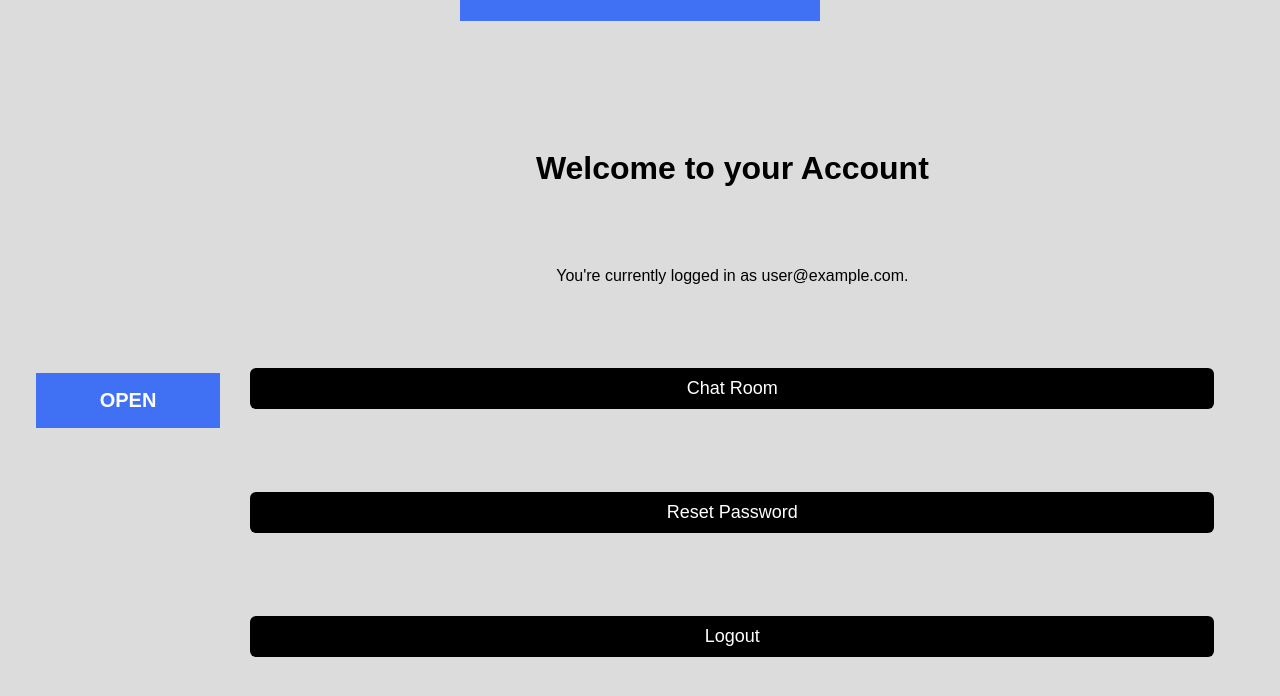
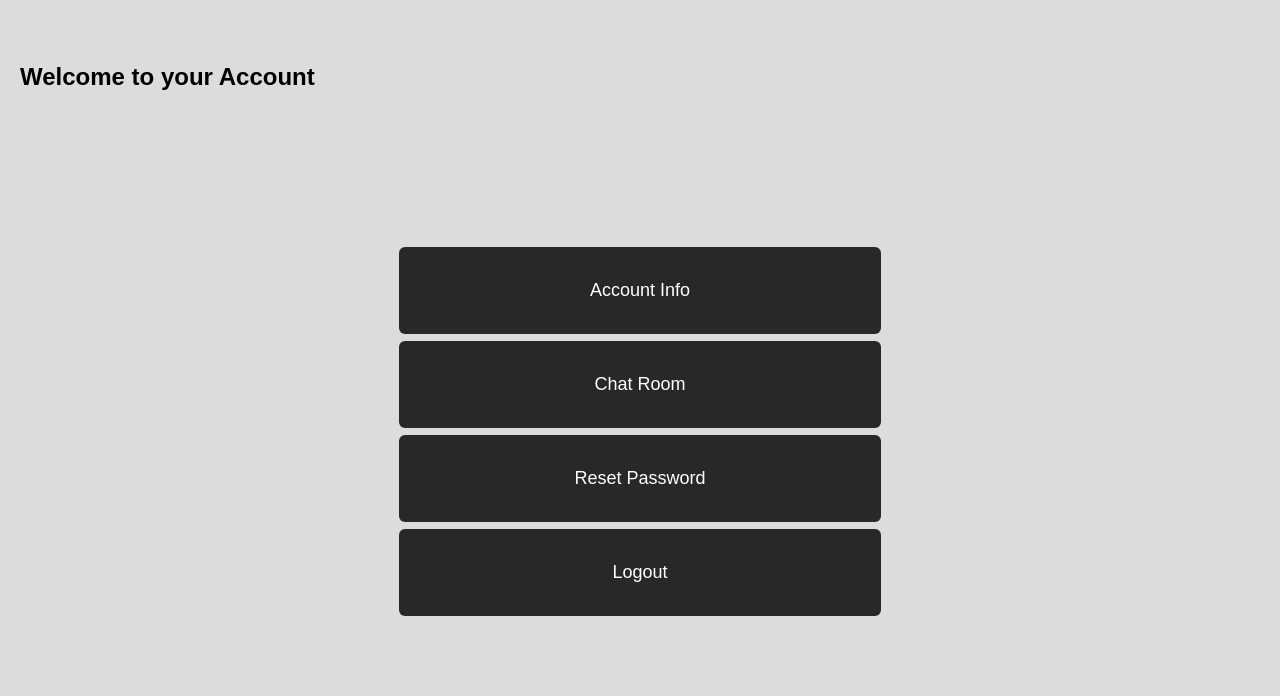
Before and after one commit to jordanrath/messaging-app, a React (Create React App) app: page /dashboard in a window 1280 px wide. Shown: the top 696 px of the page. Built offline with nearby package versions, Linux system fonts and the light colour scheme; no server answers; the database is empty; sample sign-in values are in the browser's storage.

Commit message:
modal and dashboard commit

```diff
--- a/src/Components/Dashboard.js
+++ b/src/Components/Dashboard.js
@@ -34,20 +34,27 @@ const Dashboard = () => {
   return (
     <>
     <div className="dashboard">
-      <Modal />
+      <h2>Welcome to your Account {name}</h2>
       <div className="dashboard__container">
-
-        <h1>Welcome to your Account {name}</h1>
-        <div>You're currently logged in as {user?.email}.</div>
+        <div className="dashboard__box account-info">
+          <Modal title='Account Info' name={name} email={user?.email} />
+        </div>
+        {/* <div>You're currently logged in as {user?.email}.</div> */}
+        <div className="dashboard__box account-info">
           <button className="dashboard__btn" onClick={() => navigate('/chatroom')}>
             Chat Room
           </button>
+        </div>
+        <div className="dashboard__box security">
           <button className="dashboard__btn" onClick={() => navigate('/reset')}>
             Reset Password
           </button>
+        </div>
+        <div className="dashboard__box chatroom">
           <button className="dashboard__btn" onClick={logout}>
             Logout
           </button>
+        </div>
       </div>
     </div>
     <div
--- a/src/Components/Modal.js
+++ b/src/Components/Modal.js
@@ -1,11 +1,11 @@
 import React, { useState } from 'react'
 import OpenedModal from './OpenedModal';
 
-const Modal = () => {
+const Modal = ({ title, name, email }) => {
     const [open, setOpen] = useState(false);
 
-    const handleOpenedModal = result => {
-        if (result) {
+    const handleOpenedModal = event => {
+        if (event) {
             console.log('some click');
         }
 
@@ -14,10 +14,13 @@ const Modal = () => {
 
   return (
     <>
-        <button className='modal__btn' onClick={() => setOpen(true)}>
-            OPEN
+        <button className='dashboard__btn' onClick={() => setOpen(true)}>
+            Account Info
         </button>
         <OpenedModal
+            title={title}
+            name={name}
+            email={email}
             text={'Example Text'}
             open={open}
             handleOpenedModal={handleOpenedModal}
--- a/src/Components/OpenedModal.js
+++ b/src/Components/OpenedModal.js
@@ -1,20 +1,22 @@
 import React from 'react'
+import { logout } from "../Firebase";
 
-const OpenedModal = ({ text, open, handleOpenedModal }) => {
+const OpenedModal = ({ text, open, handleOpenedModal, title, name, email }) => {
 
   return (
     <>
         <div className={open ? 'open modal__open' : 'open'}>
             <div className='modal__content'>
-                <h4>Test Header</h4>
+                <h4>{title}</h4>
                 <div>
-                    <h2>{text}</h2>
-                    <p>Test paragraph</p>
+                    {/* <h2>{title}</h2> */}
+                    <p>Username: {name}</p>
+                    <p>Email: {email}</p>
                 </div>
             </div>
             <div className='modal__btns'>
-                <button onClick={() => handleOpenedModal(true)}>CHAT</button>
-                <button onClick={() => handleOpenedModal(false)}>LOGOUT</button>
+                <button className="left" onClick={() => handleOpenedModal(true)}>DASHBOARD</button>
+                <button className="right" onClick={logout}>LOGOUT</button>
             </div>
         </div>
         {/* <div
--- a/src/styles.css
+++ b/src/styles.css
@@ -1,8 +1,10 @@
-:root {
+#root {
   --primary: #0E2431;
   --secondary: #4070F4;
   --secondary-dark: #3665EB;
   --gray: #666;
+  width: 100vw;
+  height: 100vh;
 }
 
 *,
@@ -187,13 +189,22 @@ input,
   display: flex;
   align-items: center;
   justify-content: center;
+  flex-direction: column;
   background-color: #dcdcdc;
 }
+
+.dashboard h2 {
+  display: inherit;
+  justify-content: flex-start;
+  width: 100%;
+  padding-left: 20px;
+}
+
 .dashboard__container {
   display: flex;
   flex-direction: column;
-  justify-content: space-around;
-  flex-direction: column;
+  justify-content: center;
+  align-items: center;
   width: 80%;
   height: 80%;
   text-align: center;
@@ -206,14 +217,27 @@ input,
   padding: 10px;
   font-size: 18px;
   margin-top: 10px;
+  width: 100%;
+  height: 100%;
   border: none;
   border-radius: 6px;
   color: white;
-  background-color: black;
+  background-color: #282828;
   cursor: pointer;
 }
+
+.dashboard__btn:hover {
+  background-color: #404040;
+}
+
 .dashboard div {
   margin-top: 7px;
+}
+
+.dashboard__box {
+  display: inherit;
+  width: 50%;
+  height: 15%;
 }
 
 /* ---------------Chat Room Styles--------------- */
@@ -316,10 +340,11 @@ body {
   width: 360px;
   height: 280px;
   background: #fff;
+  border-radius: 6px;
   transition: .6s;
   z-index: 100;
   position: absolute;
-  top: -280px;
+  top: -310px;
   left: calc(50% - 180px);
 }
 
@@ -380,9 +405,24 @@ body {
   cursor: pointer;
 }
 
-.modal__btns button:hover {
-  background: var(--secondary-dark);
+.modal__btns .left {
+  border-bottom-left-radius: 6px;
+  background: var(--secondary)
 }
+
+.modal__btns .right {
+  border-bottom-right-radius: 6px;
+  background: var(--secondary-dark)
+}
+
+.modal__btns .left:hover {
+  background: var(--primary);
+}
+
+.modal__btns .right:hover {
+  background: var(--primary);
+}
+
 
 .overlay {
   width: 100vw;
```
Lines whose indentation alone changed are shown as unchanged.
